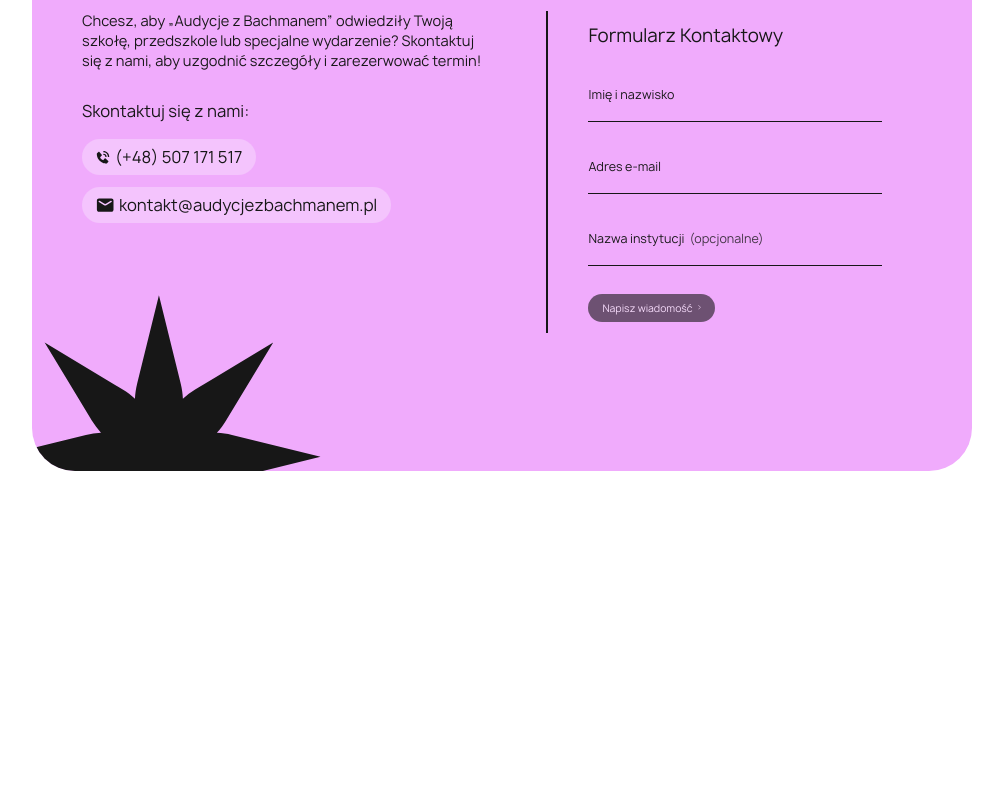
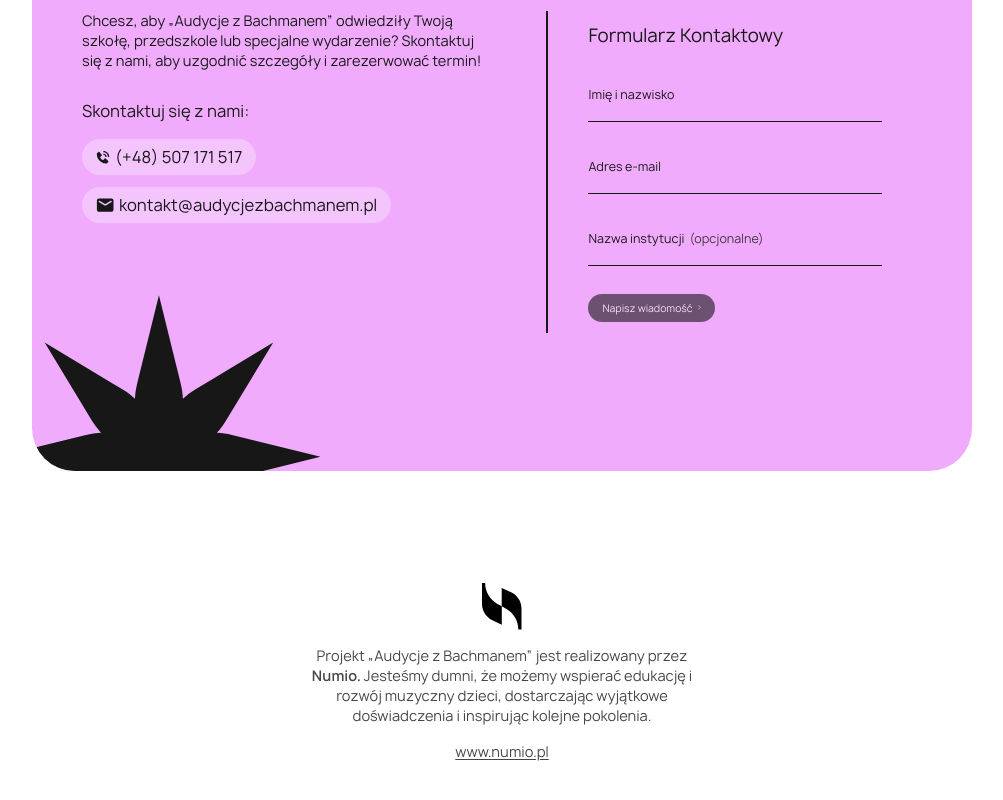
Before and after one commit to sercamembert/audycje-z-bachmanem, a Next.js app: page / in a window 1280 px wide. Shown: the part 4449-5249 px from the top of the page, without its empty margins (138-1141 px from the left). Before the commit the page ends 5120 px from the top, so only its background shows below. Built offline with nearby package versions, Linux system fonts and the light colour scheme.

Commit message:
add Numio section

```diff
--- a/src/app/layout.tsx
+++ b/src/app/layout.tsx
@@ -12,6 +12,7 @@ export const metadata: Metadata = {
   description:
     "Wybierając „Audycje z Bachmanem”, zapewniasz  dzieciom nie tylko rozrywkę, ale i edukację na najwyższym poziomie.",
   authors: [{ name: "outofplace.space" }],
+  // audycjezbachmanem
 };
 
 export default function RootLayout({
--- a/src/app/page.tsx
+++ b/src/app/page.tsx
@@ -17,6 +17,7 @@ import { Offer6 } from "@/components/Svgs";
 import { Offer7 } from "@/components/Svgs";
 import { Offer8 } from "@/components/Svgs";
 import ContactSection from "@/containers/home-page/contact-section";
+import NumioSection from "@/containers/home-page/numio-section";
 
 export default function Home() {
   const offerSections = [
@@ -113,6 +114,7 @@ export default function Home() {
         />
       ))}
       <ContactSection />
+      <NumioSection />
     </main>
   );
 }
--- a/src/components/ContactForm/index.tsx
+++ b/src/components/ContactForm/index.tsx
@@ -122,7 +122,7 @@ export default function ContactFormHomePage() {
               <p>(+48) 507 171 517</p>
             </Link>
             <Link
-              href="callto:kontakt@audycjezbachmanem.pl "
+              href="mailto:kontakt@audycjezbachmanem.pl "
               className="bg-[#F4C4FD] max-w-max text-text flex items-center justify-center hover:scale-[1.02] ease-custom-bezier duration-500 gap-[8px] lg:gap-[5px] xl:gap-[6px] desktop:gap-[7px] px-[12px] lg:px-[14px] xl:px-[20px] desktop:px-[24px] py-[5px] lg:py-[6px] xl:py-[8px] desktop:py-[10px] rounded-[83px] lg:rounded-[60px] xl:rounded-[84px] desktop:rounded-[100px]"
             >
               <MessageIcon className="w-[18px] xl:w-6 desktop:w-[28px]" />
@@ -147,9 +147,11 @@ export default function ContactFormHomePage() {
                 placeholder=""
                 value={name}
                 onChange={(e) => handleNameChange(e.target.value)}
-                className={`peer h-full w-full border-b bg-transparent text-text transition-all border-text focus:outline-0 rounded-none
+                className="peer h-full w-full border-b bg-transparent text-text transition-all border-text focus:outline-0 rounded-none
                 text-[16px] md:text-[14px] lg:text-[13px] xl:text-[16px] 2xl:text-[18px] desktop:text-[21px]
-                pt-4 pb-[19px] md:pb-[17px] lg:pb-[22px] xl:pb-[28px] 2xl:pb-[32px] desktop:pb-[38px]`}
+                pt-4 pb-[19px] md:pb-[17px] lg:pb-[22px] xl:pb-[28px] 2xl:pb-[32px] desktop:pb-[38px]"
+                aria-labelledby="Imie"
+                id="Imie"
               />
               <label
                 className="after:content[''] pointer-events-none absolute left-0 flex h-full w-full
@@ -158,6 +160,7 @@ export default function ContactFormHomePage() {
         text-base lg:text-xs xl:text-lg desktop:text-xl
         peer-placeholder-shown:leading-[4.25]
         peer-focus:leading-tight "
+                htmlFor="Imie"
               >
                 Imię i nazwisko
               </label>
@@ -170,6 +173,8 @@ export default function ContactFormHomePage() {
                 className={`peer h-full w-full border-b bg-transparent text-text transition-all border-text focus:border-text focus:outline-0 rounded-none
                 text-[16px] md:text-[14px] lg:text-[13px] xl:text-[16px] 2xl:text-[18px] desktop:text-[21px]
                 pt-4 pb-[19px] md:pb-[17px] lg:pb-[22px] xl:pb-[28px] 2xl:pb-[32px] desktop:pb-[38px]`}
+                aria-labelledby="email"
+                id="email"
               />
               <label
                 className="after:content[''] pointer-events-none absolute left-0 flex h-full w-full
@@ -178,6 +183,7 @@ export default function ContactFormHomePage() {
               text-base lg:text-xs xl:text-lg desktop:text-xl
               peer-placeholder-shown:leading-[4.25]
               peer-focus:leading-tight "
+                htmlFor="email"
               >
                 Adres e-mail
               </label>
@@ -190,6 +196,8 @@ export default function ContactFormHomePage() {
                 className="peer h-full w-full border-b bg-transparent text-text transition-all border-text focus:border-text focus:outline-0 rounded-none
                 ont-secondary text-[16px] md:text-[14px] lg:text-[13px] xl:text-[16px] 2xl:text-[18px] desktop:text-[21px]
                 pt-4 pb-[19px] md:pb-[17px] lg:pb-[22px] xl:pb-[28px] 2xl:pb-[32px] desktop:pb-[38px]"
+                aria-labelledby="Instytucja"
+                id="Instytucja"
               />
               <label
                 className="after:content[''] pointer-events-none absolute left-0 flex h-full w-full
@@ -198,6 +206,7 @@ export default function ContactFormHomePage() {
                 text-base lg:text-xs xl:text-lg desktop:text-xl
                 peer-placeholder-shown:leading-[4.25]
                 peer-focus:leading-tight "
+                htmlFor="Instytucja"
               >
                 Nazwa instytucji &nbsp;
                 <span className="opacity-80"> (opcjonalne)</span>
@@ -231,8 +240,11 @@ export default function ContactFormHomePage() {
                 className="peer resize-y h-full w-full border-b border-text bg-transparent text-text transition-all focus:border-text focus:outline-0 rounded-none
                  text-[16px] md:text-[14px] lg:text-[13px] xl:text-[16px] 2xl:text-[18px] desktop:text-[21px]
                 pt-6 pb-[34px] md:pb-[28px] lg:pb-[22px] xl:pb-[28px] 2xl:pb-[32px] desktop:pb-[50px]"
+                aria-labelledby="Wiadomość"
+                id="Wiadomosc"
               />
               <label
+                htmlFor="Wiadomosc"
                 className="after:content[''] pointer-events-none absolute left-0 flex h-full w-full
                 -top-[14px] md:-top-[5px] lg:-top-[13px] xl:-top-[20px] 2xl:-top-[24px] desktop:-top-[31px]
                 select-none !overflow-visible truncate leading-tight  transition-all
--- a/src/components/Svgs/index.ts
+++ b/src/components/Svgs/index.ts
@@ -23,3 +23,4 @@ export { default as PhoneIcon } from "./PhoneIcon.svg";
 export { default as MessageIcon } from "./MessageIcon.svg";
 export { default as Contact } from "./Contact.svg";
 export { default as ContactStar } from "./ContactStar.svg";
+export { default as Numio } from "./Numio.svg";
--- /dev/null
+++ b/src/containers/home-page/numio-section/index.tsx
@@ -0,0 +1,28 @@
+import { Numio } from "@/components/Svgs";
+import Link from "next/link";
+import React from "react";
+
+export default function NumioSection() {
+  return (
+    <div className="padding flex flex-col items-center gap-6 lg:gap-4 xl:gap-6 desktop:gap-7">
+      <Numio className="w-[55px] lg:w-[40px] xl:w-[55px] desktop:w-[66px]" />
+      <p className="opacity-80 text-center text-lg lg:text-sm xl:text-xl desktop:text-2xl">
+        Projekt „Audycje z Bachmanem” jest realizowany przez{" "}
+        <br className="hidden md:inline-block" />
+        <b className="font-semibold">Numio.</b> Jesteśmy dumni, że możemy
+        wspierać edukację i <br className="hidden md:inline-block" /> rozwój
+        muzyczny dzieci, dostarczając wyjątkowe{" "}
+        <br className="hidden md:inline-block" />
+        doświadczenia i inspirując kolejne pokolenia.
+      </p>
+
+      <Link
+        href="https://numio.pl/"
+        target="_blank"
+        className="opacity-80 text-center text-lg lg:text-sm xl:text-xl desktop:text-2xl underline underline-offset-2"
+      >
+        www.numio.pl
+      </Link>
+    </div>
+  );
+}
```
Also changed, not shown: src/components/Svgs/Numio.svg (added).
